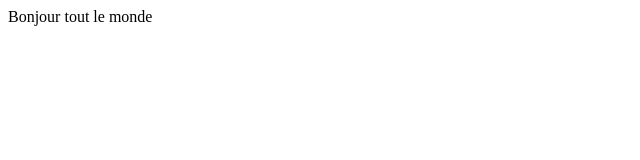
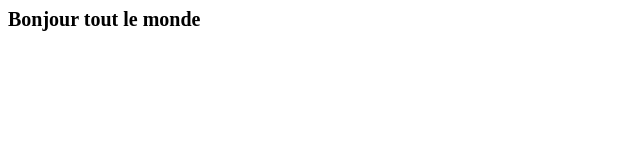
Before and after one commit to KevinAp93/Cours_git, a plain HTML site: page index.html in a window 1280 px wide. Shown: the whole page, without its empty margins (0-640 px from the left). Drawn offline with Linux system fonts and the light colour scheme.

Commit message:
Ajout CSS

```diff
--- a/index.html
+++ b/index.html
@@ -2,6 +2,13 @@
 <head>
     <meta charset="UTF-8">
     <title>hi</title>
+    <style>
+        body{
+            font-size: 20px;
+            font-color: blue;
+            font-weight: bold;
+        }
+    </style>
 </head>
 <body>
     Bonjour tout le monde
```
